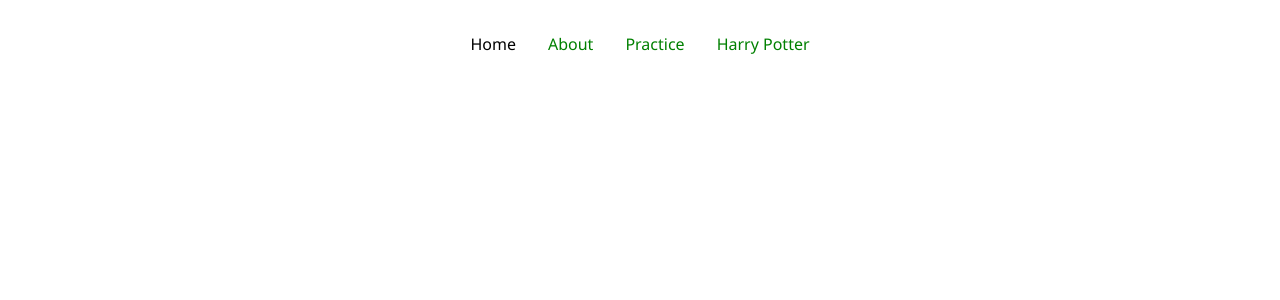
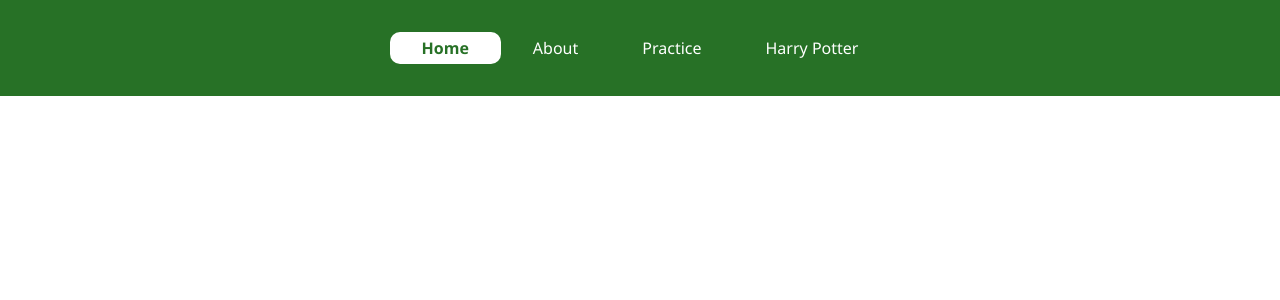
Before and after one commit to szcstamas/vue_harryPotter_animations, a Vue app: page / in a window 1280 px wide. Shown: the top 300 px of the page. Built offline with nearby package versions, Linux system fonts and the light colour scheme.

Commit message:
Implementing scss styles with mixins and variables + changing display of header

```diff
--- a/src/App.vue
+++ b/src/App.vue
@@ -16,7 +16,9 @@ import { RouterLink, RouterView } from "vue-router";
   <RouterView />
 </template>
 
-<style>
+<style lang="scss">
+@import './assets/variables/colors.scss';
+
 * {
   margin: 0;
   padding: 0;
@@ -29,12 +31,12 @@ body {
 
 a {
   text-decoration: none;
-  color: green;
+  color: $color-base-white;
 }
 
 header {
   line-height: 1.5;
-  max-height: 100vh;
+  background-color: $color-base-green;
 }
 
 .logo {
@@ -46,11 +48,14 @@ nav {
   width: 100%;
   font-size: 16px;
   text-align: center;
-  margin-top: 2rem;
+  padding: 2rem 0;
 }
 
 nav a.router-link-exact-active {
-  color: var(--color-text);
+  font-weight: bold;
+  color: $color-base-green;
+  background-color: $color-base-white;
+  border-radius: 10px;
 }
 
 nav a.router-link-exact-active:hover {
@@ -59,7 +64,7 @@ nav a.router-link-exact-active:hover {
 
 nav a {
   display: inline-block;
-  padding: 0 1rem;
+  padding: .25rem 2rem;
   border-left: 1px solid var(--color-border);
 }
 
--- /dev/null
+++ b/src/assets/mixins/grid.scss
@@ -0,0 +1,6 @@
+@mixin gridColumnsResponsive($cellMinWidth, $gridGap, $rowGap, $columnGap) {
+    display: grid;
+    grid-template-columns: repeat(auto-fit, minmax($cellMinWidth, 1fr));
+    row-gap: $rowGap;
+    column-gap: $columnGap;
+}
--- /dev/null
+++ b/src/assets/variables/colors.scss
@@ -0,0 +1,5 @@
+$color-base-white: #ffffff;
+$color-base-green: rgb(39, 113, 38);
+$color-base-green-dark: rgb(1, 87, 11);
+$color-base-dark: #272727;
+$color-base-dark-soft: #efefef;
```
Also changed, not shown: src/assets/mixins/flexbox.scss (added, +8 -0 lines), src/assets/variables/units.scss (added).
